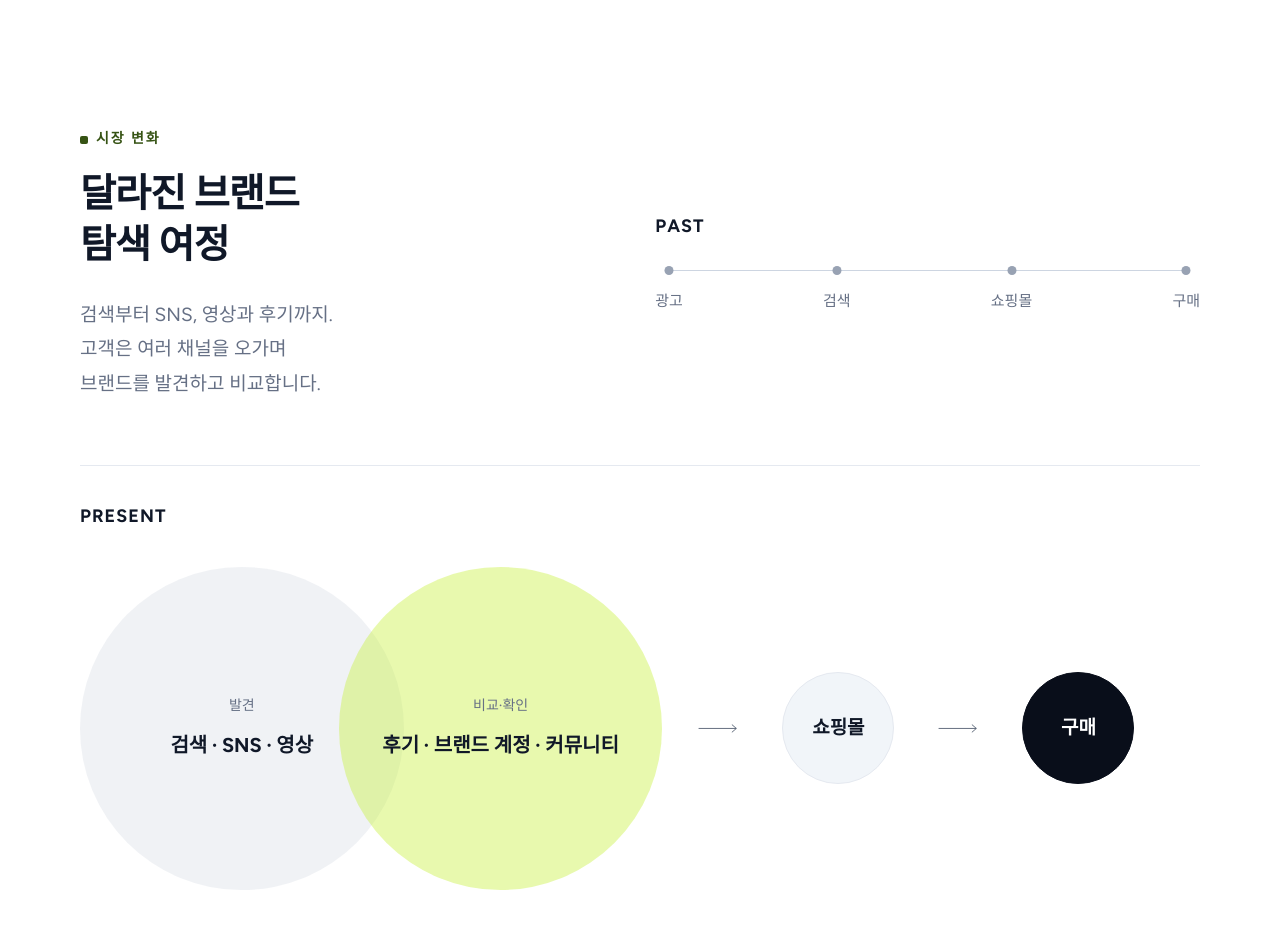
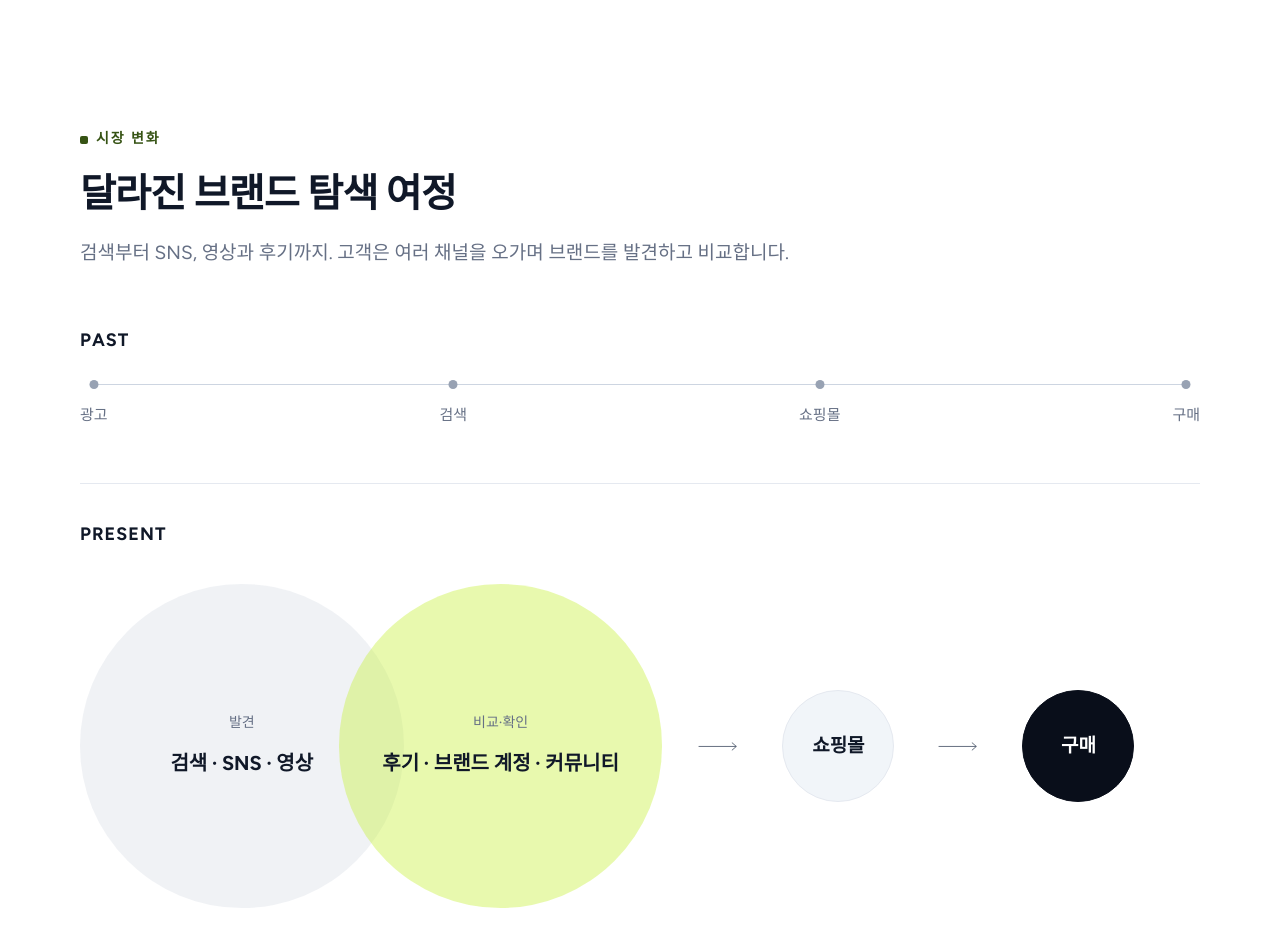
Before and after one commit to stormkglobal-dev/u-jou-site, a plain HTML site: page sns-operation.html in a window 1280 px wide. Shown: the part 1920-2867 px from the top of the page. Drawn offline with Linux system fonts and the light colour scheme; a script that the page names is missing; a web font is replaced by a local one.

Commit message:
Stack market journey diagrams below full-width heading

```diff
--- a/sns-operation.html
+++ b/sns-operation.html
@@ -147,8 +147,8 @@
     <div class="container market-shift-layout">
       <div class="market-shift-copy">
         <p class="eyebrow">시장 변화</p>
-        <h2 class="h2">달라진 브랜드<br>탐색 여정</h2>
-        <p class="lead">검색부터 SNS, 영상과 후기까지.<br>고객은 여러 채널을 오가며<br>브랜드를 발견하고 비교합니다.</p>
+        <h2 class="h2">달라진 브랜드 탐색 여정</h2>
+        <p class="lead">검색부터 SNS, 영상과 후기까지. 고객은 여러 채널을 오가며 브랜드를 발견하고 비교합니다.</p>
       </div>
       <div class="market-past">
         <h3>PAST</h3>
--- a/style-v2.css
+++ b/style-v2.css
@@ -1415,12 +1415,12 @@ button { font-family: inherit; border: none; background: none; cursor: pointer;
 .variant-cc:hover em { color: var(--lime-ink); opacity: 0.7; border-left-color: rgba(54,83,20,0.25); }
 
 /* Market shift — past timeline and present touchpoints */
-.market-shift-layout { display: grid; grid-template-columns: 1fr 1.1fr; gap: 64px 80px; align-items: start; }
+.market-shift-layout { display: grid; grid-template-columns: 1fr; gap: 56px; align-items: start; }
 .market-shift-copy { text-align: left; }
-.market-shift-copy .h2 { margin-bottom: 28px; }
-.market-shift-copy .lead { line-height: 1.8; }
+.market-shift-copy .h2 { margin-bottom: 16px; }
+.market-shift-copy .lead { max-width: none; line-height: 1.8; word-break: keep-all; }
 .market-shift-layout h3 { font-size: 18px; font-weight: 700; letter-spacing: 0.06em; color: var(--slate-900); }
-.market-past { min-width: 0; align-self: center; color: var(--slate-500); }
+.market-past { min-width: 0; width: 100%; color: var(--slate-500); }
 .market-timeline { list-style: none; display: flex; justify-content: space-between; position: relative; margin-top: 24px; }
 .market-timeline::before { content: ''; position: absolute; top: 5px; left: 12px; right: 12px; height: 1px; background: var(--slate-300); }
 .market-timeline li { position: relative; text-align: center; font-size: 15px; padding-top: 24px; }
```
